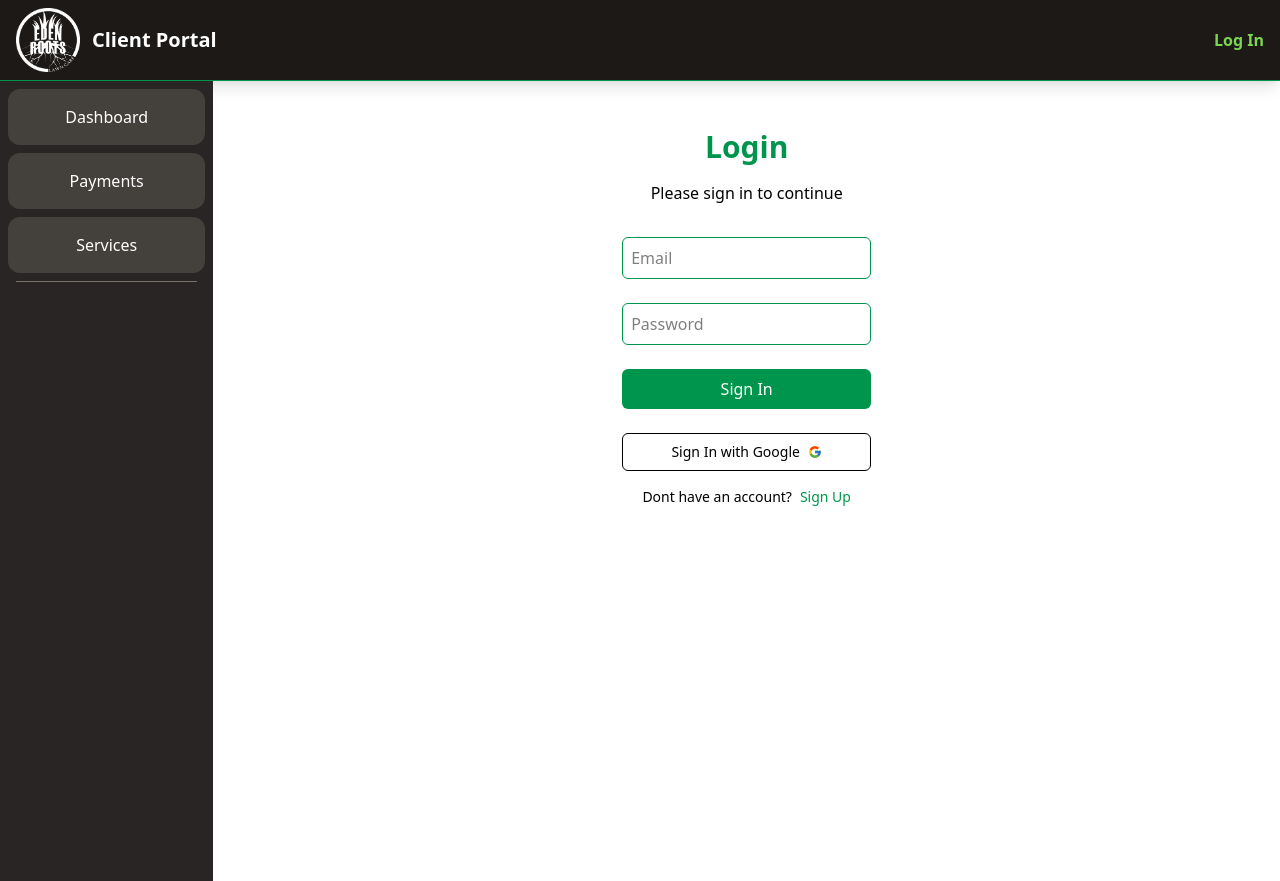
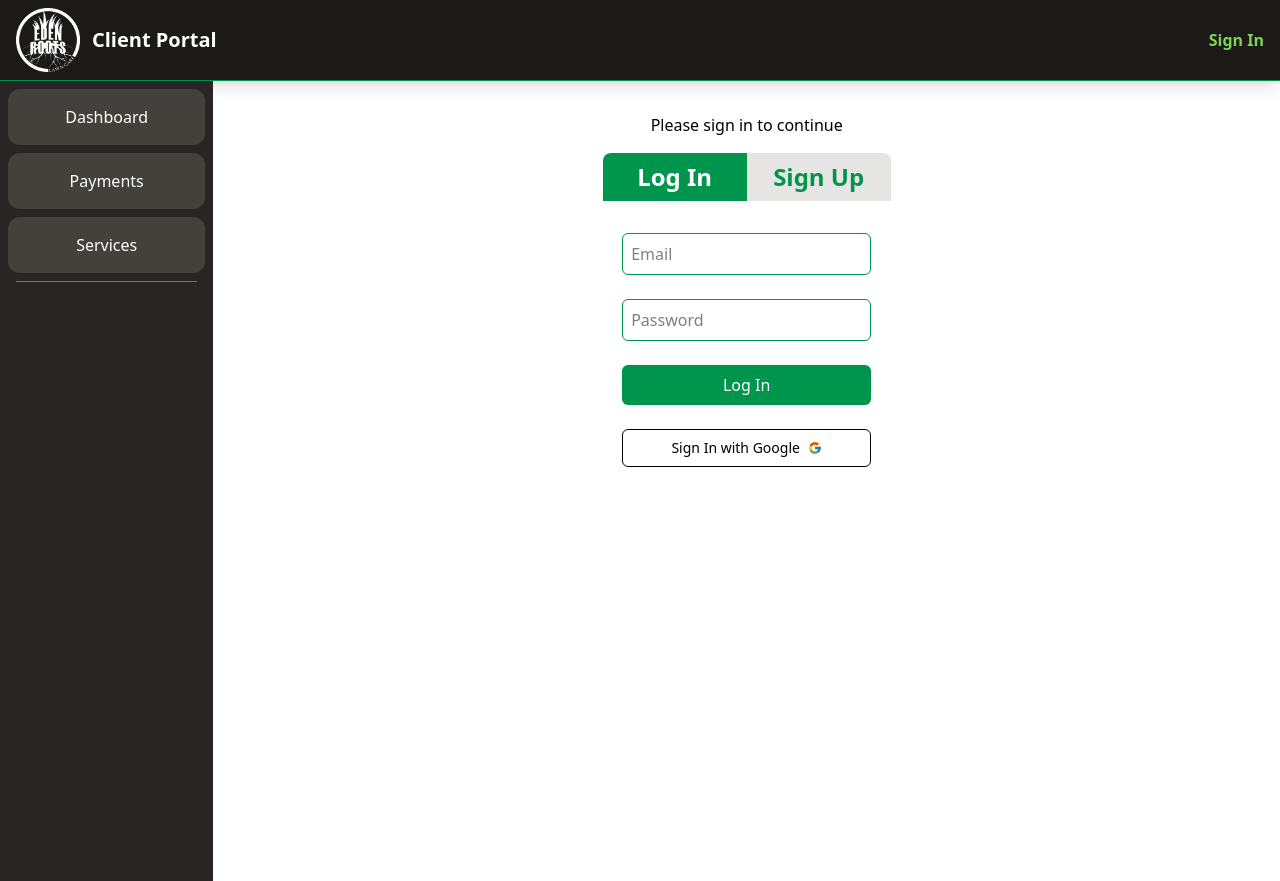
Before and after one commit to BiasWD/Eden-Client-Portal, a React (Vite) app in the folder eden-client-portal/: page /login in a window 1280 px wide. Built offline with nearby package versions, Linux system fonts and the light colour scheme; no server answers.

Commit message:
log and signup ux/ui change

```diff
--- a/eden-client-portal/src/App.jsx
+++ b/eden-client-portal/src/App.jsx
@@ -10,12 +10,11 @@ import Signup from "./components/Signup";
 import { auth, db } from "./firebase";
 import { collection, query, where, getDocs } from "firebase/firestore";
 import { onAuthStateChanged } from "firebase/auth";
-import {
-  ClipLoader,
-} from "react-spinners";
+import { ClipLoader } from "react-spinners";
 
 function App() {
   const [userName, setUserName] = useState("");
+  const [photoURL, setPhotoURL] = useState("");
   const [serviceData, setServiceData] = useState([]);
   const [invoices, setInvoices] = useState([]);
   const [pricePerMowTrim, setPricePerMowTrim] = useState(0);
@@ -27,7 +26,12 @@ function App() {
       setIsLoading(true);
 
       if (user) {
+        console.log("User logged in:", user);
+        console.log("Display name:", user.displayName);
+        console.log("Photo URL:", user.photoURL);
+
         setUserName(user.displayName || user.email || "");
+        setPhotoURL(user.photoURL || "");
 
         const uid = user.uid;
 
@@ -68,7 +72,7 @@ function App() {
     <>
       <Router>
         <div className="h-screen bg-white">
-          <Nav userName={userName} />
+          <Nav userName={userName} photoURL={photoURL} />
           <Sidebar />
           <div className="h-full w-full md:w-5/6 ml-auto p-4 sm:p-8">
             <Routes>
@@ -77,7 +81,9 @@ function App() {
                 element={
                   isLoading ? (
                     <div className="flex max-w-[1080px] mx-auto items-center flex-col">
-                      <h1 className="text-3xl text-[#00954C] font-bold m-4">Dashboard</h1>
+                      <h1 className="text-3xl text-[#00954C] font-bold m-4">
+                        Dashboard
+                      </h1>
                       <ClipLoader
                         color="#00954C"
                         loading={isLoading}
@@ -99,7 +105,9 @@ function App() {
                 element={
                   isLoading ? (
                     <div className="flex max-w-[1080px] mx-auto items-center flex-col">
-                      <h1 className="text-3xl text-[#00954C] font-bold m-4">Payments</h1>
+                      <h1 className="text-3xl text-[#00954C] font-bold m-4">
+                        Payments
+                      </h1>
                       <ClipLoader
                         color="#00954C"
                         loading={isLoading}
@@ -116,7 +124,9 @@ function App() {
                 element={
                   isLoading ? (
                     <div className="flex max-w-[1080px] mx-auto items-center flex-col">
-                      <h1 className="text-3xl text-[#00954C] font-bold m-4">Services</h1>
+                      <h1 className="text-3xl text-[#00954C] font-bold m-4">
+                        Services
+                      </h1>
                       <ClipLoader
                         color="#00954C"
                         loading={isLoading}
--- a/eden-client-portal/src/components/Dashboard.jsx
+++ b/eden-client-portal/src/components/Dashboard.jsx
@@ -32,7 +32,7 @@ function Dashboard({ invoices, serviceData, userName, hasClientData }) {
         <>
           <p>Hi <strong>{userName}</strong>, Welcome to your dashboard!</p>
           {!hasClientData ? (
-            <p>
+            <p className="text-sm text-center">
               <strong>Note:</strong> It looks like we don't have any client data
               for you yet. Please allow time for us to add you to the database
               or{" "}
--- a/eden-client-portal/src/components/Login.jsx
+++ b/eden-client-portal/src/components/Login.jsx
@@ -110,11 +110,22 @@ function Login() {
   return (
     <>
       <div className="flex max-w-[1080px] mx-auto items-center flex-col">
-        <h1 className="text-3xl text-[#00954C] font-bold m-4">Login</h1>
         <p>Please sign in to continue</p>
+        <div className="flex flex-row rounded-t-lg w-72 my-4">
+          <div className="flex-1 cursor-default">
+            <h1 className="text-2xl text-center px-4 py-2 flex-1 text-white bg-[#00954C] font-bold rounded-tl-lg ">
+              Log In
+            </h1>
+          </div>
+          <Link to="/signup" className="flex-1">
+            <h1 className="text-2xl text-center px-4 py-2 text-[#00954C] rounded-tr-lg font-bold transition-all duration-300 bg-stone-200 hover:bg-[#7BD650] hover:text-white">
+              Sign Up
+            </h1>
+          </Link>
+        </div>
 
         <div
-          className={`mt-8 flex flex-col transition-opacity duration-300 ${
+          className={`mt-4 flex flex-col transition-opacity duration-300 ${
             isLoading || googleIsLoading
               ? "opacity-50 pointer-events-none"
               : "opacity-100"
@@ -164,7 +175,7 @@ function Login() {
                 loginError ? "mt-5" : ""
               }`}
             >
-              Sign In
+              Log In
             </button>
           )}
           {googleIsLoading ? (
@@ -187,12 +198,6 @@ function Login() {
             </button>
           )}
         </div>
-        <div className="text-sm">
-          <span className="text-black">Dont have an account?</span>
-          <Link to="/signup">
-            <span className="text-[#00954C] hover:underline ml-2">Sign Up</span>
-          </Link>
-        </div>
       </div>
     </>
   );
--- a/eden-client-portal/src/components/Nav.jsx
+++ b/eden-client-portal/src/components/Nav.jsx
@@ -4,7 +4,7 @@ import { auth } from "../firebase";
 import { signOut } from "firebase/auth";
 import { FaUserCircle } from "react-icons/fa";
 
-function Nav({ userName }) {
+function Nav({ userName, photoURL }) {
   const navigate = useNavigate();
 
   const handleSignOut = () => {
@@ -28,7 +28,17 @@ function Nav({ userName }) {
         {userName ? (
           <>
             <div className="flex flex-row items-center">
+              {photoURL ? (
+                <img
+                  src={photoURL}
+                  alt="User Avatar"
+                  loading="lazy"
+                  referrerPolicy="no-referrer"
+                  className="w-10 h-10 rounded-full mx-2"
+                />
+              ) : (
                 <FaUserCircle className="text-4xl mx-2" />
+              )}
               <span className="hidden md:block"> {userName} </span>{" "}
               <span
                 onClick={handleSignOut}
@@ -41,7 +51,9 @@ function Nav({ userName }) {
         ) : (
           <Link to="/login">
             {" "}
-            <span className="text-[#7BD650] font-bold hover:underline">Log In </span>
+            <span className="text-[#7BD650] font-bold hover:underline">
+              Sign In{" "}
+            </span>
           </Link>
         )}
       </div>
--- a/eden-client-portal/src/components/Signup.jsx
+++ b/eden-client-portal/src/components/Signup.jsx
@@ -146,8 +146,19 @@ function Signup() {
 
   return (
     <div className="flex max-w-[1080px] mx-auto items-center flex-col">
-      <h1 className="text-3xl text-[#00954C] font-bold m-4">Sign Up</h1>
-      <p>Please Sign up to continue</p>
+      <p>Please create an account to continue</p>
+      <div className="flex flex-row rounded-t-lg w-72 my-4">
+        <Link to="/login" className="flex-1">
+          <h1 className="text-2xl text-center px-4 py-2 text-[#00954C] rounded-tl-lg font-bold transition-all duration-300 bg-stone-200 hover:bg-[#7BD650] hover:text-white">
+            Log In
+          </h1>
+        </Link>
+        <div className="flex-1 cursor-default">
+          <h1 className="text-2xl text-center px-4 py-2 flex-1 text-white bg-[#00954C] font-bold rounded-tr-lg">
+            Sign Up
+          </h1>
+        </div>
+      </div>
 
       <div
         className={`mt-8 flex flex-col transition-opacity duration-300 ${
@@ -265,7 +276,9 @@ function Signup() {
       <div className="text-sm">
         <span className="text-black">Already have an account?</span>
         <Link to="/login">
-          <span className="text-[#00954C] hover:underline ml-2">Log In</span>
+          <span className="text-[#00954C] font-bold hover:underline ml-2">
+            Log In
+          </span>
         </Link>
       </div>
     </div>
```
Lines whose indentation alone changed are shown as unchanged.
